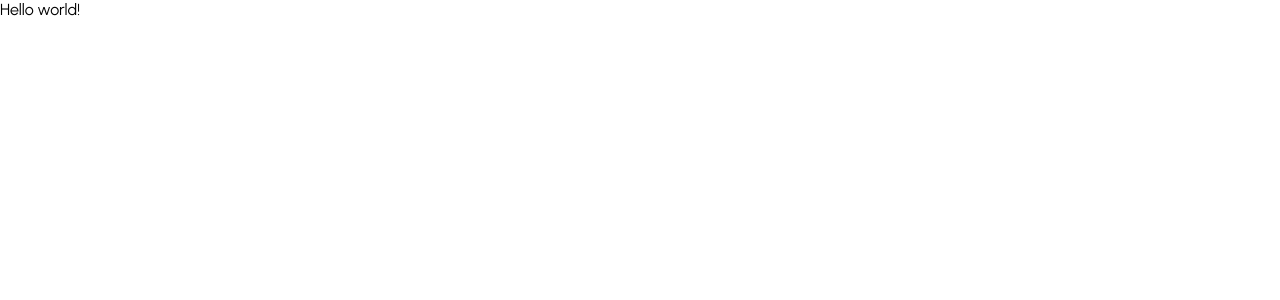
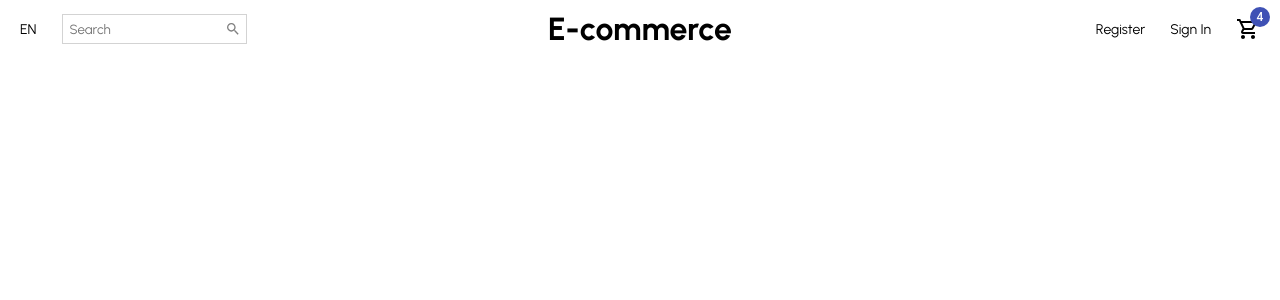
Before and after one commit to ThomassMathisen/ecommerce-client, a React (Create React App) app: page / in a window 1280 px wide. Shown: the top 300 px of the page. Built offline with nearby package versions, Linux system fonts and the light colour scheme.

Commit message:
Create navbar

```diff
--- a/package.json
+++ b/package.json
@@ -3,12 +3,15 @@
   "version": "0.1.0",
   "private": true,
   "dependencies": {
+    "@material-ui/core": "^4.12.4",
+    "@material-ui/icons": "^4.11.3",
     "@testing-library/jest-dom": "^5.16.5",
     "@testing-library/react": "^13.4.0",
     "@testing-library/user-event": "^13.5.0",
     "react": "^18.2.0",
     "react-dom": "^18.2.0",
     "react-scripts": "5.0.1",
+    "styled-components": "^5.3.6",
     "web-vitals": "^2.1.4"
   },
   "scripts": {
--- a/src/App.js
+++ b/src/App.js
@@ -1,5 +1,7 @@
+import Home from "./pages/Home";
+
 function App() {
-  return <div className="App">Hello world!</div>;
+  return <Home />;
 }
 
 export default App;
--- /dev/null
+++ b/src/components/Navbar.jsx
@@ -0,0 +1,90 @@
+import React from "react";
+import styled from "styled-components";
+import { Badge } from "@material-ui/core";
+import { Search, ShoppingCartOutlined } from "@material-ui/icons";
+
+const Container = styled.div`
+  height: 60px;
+`;
+
+const Wrapper = styled.div`
+  padding: 10px 20px;
+  display: flex;
+  align-items: center;
+  justify-content: space-between;
+`;
+
+const Left = styled.div`
+  flex: 1;
+  display: flex;
+  align-items: center;
+`;
+
+const Language = styled.span`
+  font-size: 14px;
+  cursor: pointer;
+`;
+
+const SearchContainer = styled.div`
+  border: 0.5px solid lightgray;
+  display: flex;
+  align-items: center;
+  margin-left: 25px;
+  padding: 5px;
+`;
+
+const Input = styled.input`
+  border: none;
+`;
+
+const Center = styled.div`
+  flex: 1;
+  text-align: center;
+`;
+
+const Logo = styled.h1`
+  font-weight: bold;
+`;
+
+const Right = styled.div`
+  flex: 1;
+  display: flex;
+  align-items: center;
+  justify-content: flex-end;
+`;
+
+const MenuItem = styled.div`
+  font-size: 14px;
+  cursor: pointer;
+  margin-left: 25px;
+`;
+
+const Navbar = () => {
+  return (
+    <Container>
+      <Wrapper>
+        <Left>
+          <Language>EN</Language>
+          <SearchContainer>
+            <Input placeholder="Search" />
+            <Search style={{ color: "gray", fontSize: "16" }} />
+          </SearchContainer>
+        </Left>
+        <Center>
+          <Logo>E-commerce</Logo>
+        </Center>
+        <Right>
+          <MenuItem>Register</MenuItem>
+          <MenuItem>Sign In</MenuItem>
+          <MenuItem>
+            <Badge badgeContent={4} color="primary">
+              <ShoppingCartOutlined />
+            </Badge>
+          </MenuItem>
+        </Right>
+      </Wrapper>
+    </Container>
+  );
+};
+
+export default Navbar;
--- /dev/null
+++ b/src/pages/Home.jsx
@@ -0,0 +1,7 @@
+import React from "react";
+import Navbar from "../components/Navbar";
+
+const Home = () => {
+  return <Navbar />;
+};
+export default Home;
```
Also changed, not shown: 1 other file (tests, documents, lock files or other folders).
